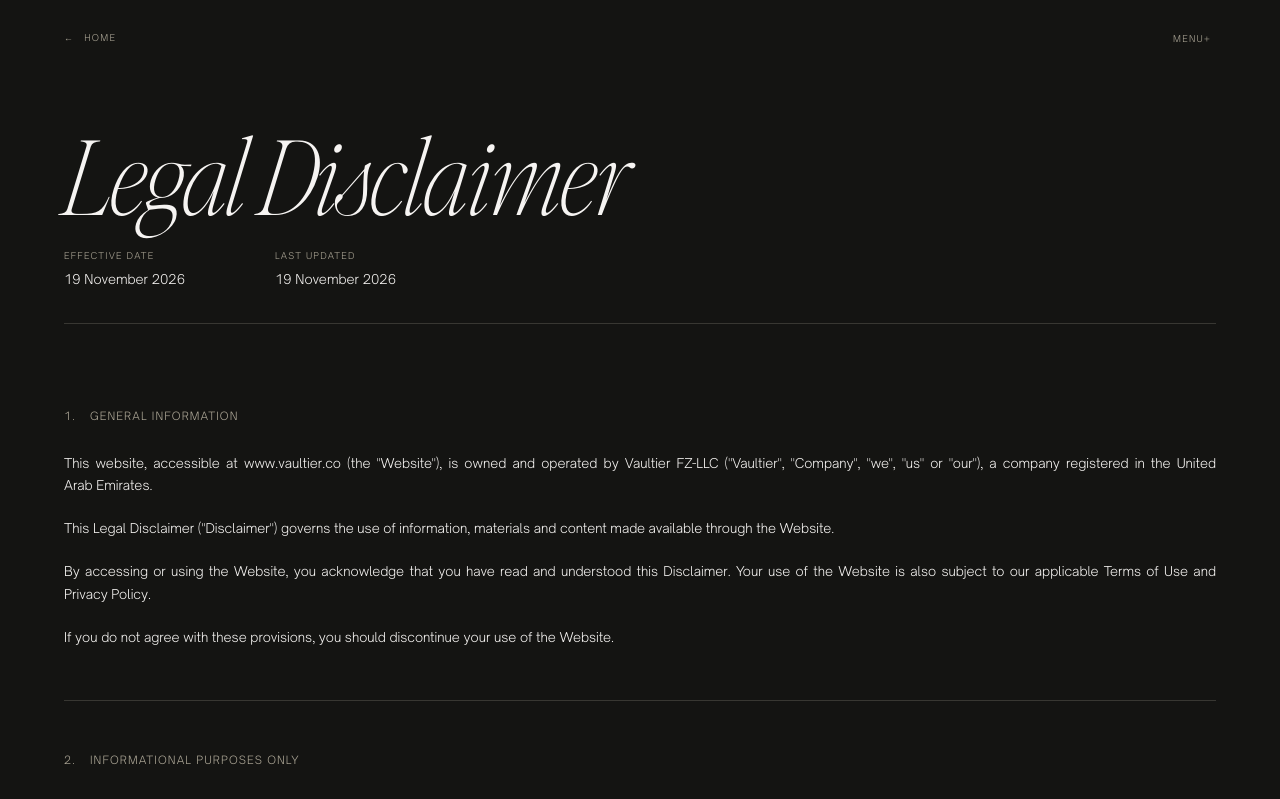
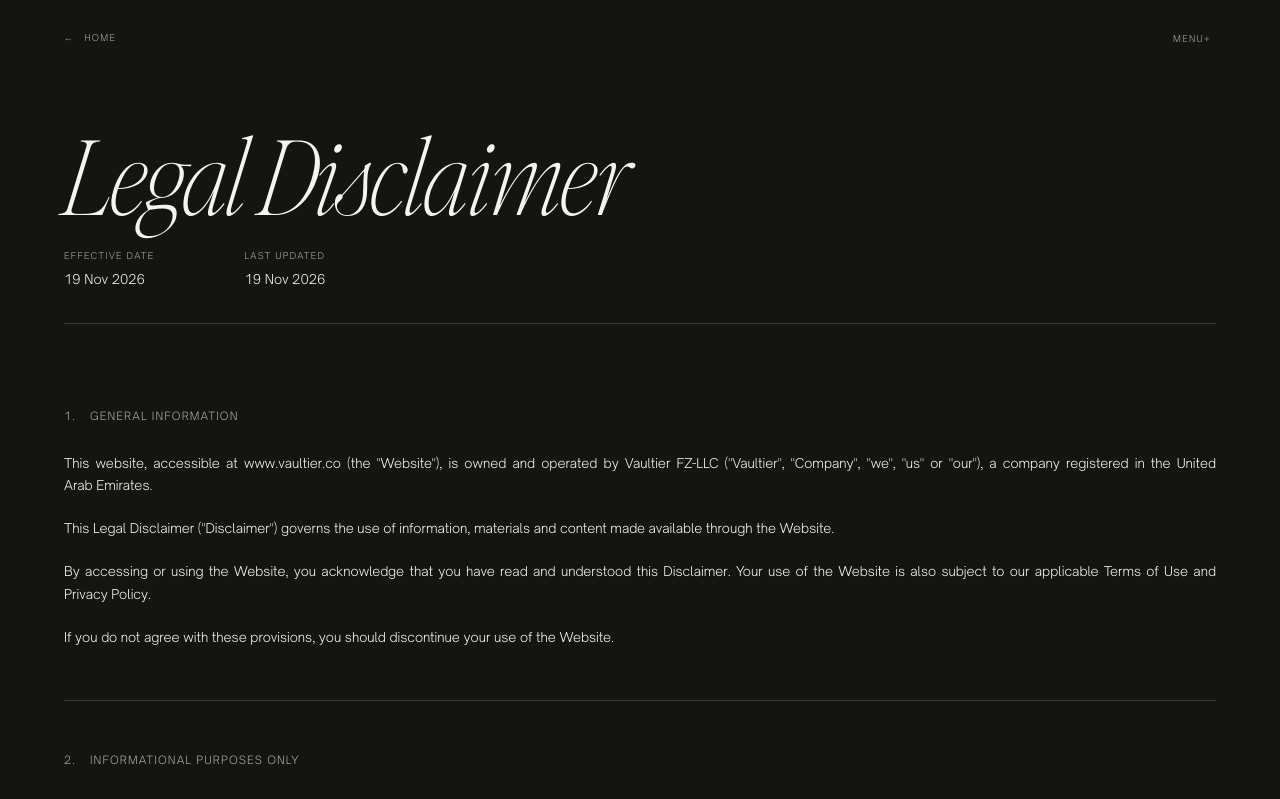
Before and after one commit to lali-vaultier/vaultier-website, a Next.js app: page /disclaimer in a window 1280 px wide. Shown: the top 799 px of the page. Built offline with nearby package versions, Linux system fonts and the light colour scheme.

Commit message:
Shorten disclaimer month dates

```diff
--- a/app/disclaimer/page.tsx
+++ b/app/disclaimer/page.tsx
@@ -17,11 +17,11 @@ export default function DisclaimerPage() {
           <dl className="legal-dates">
             <div>
               <dt>Effective date</dt>
-              <dd>19 November 2026</dd>
+              <dd>19 Nov 2026</dd>
             </div>
             <div>
               <dt>Last updated</dt>
-              <dd>19 November 2026</dd>
+              <dd>19 Nov 2026</dd>
             </div>
           </dl>
         </header>
```
